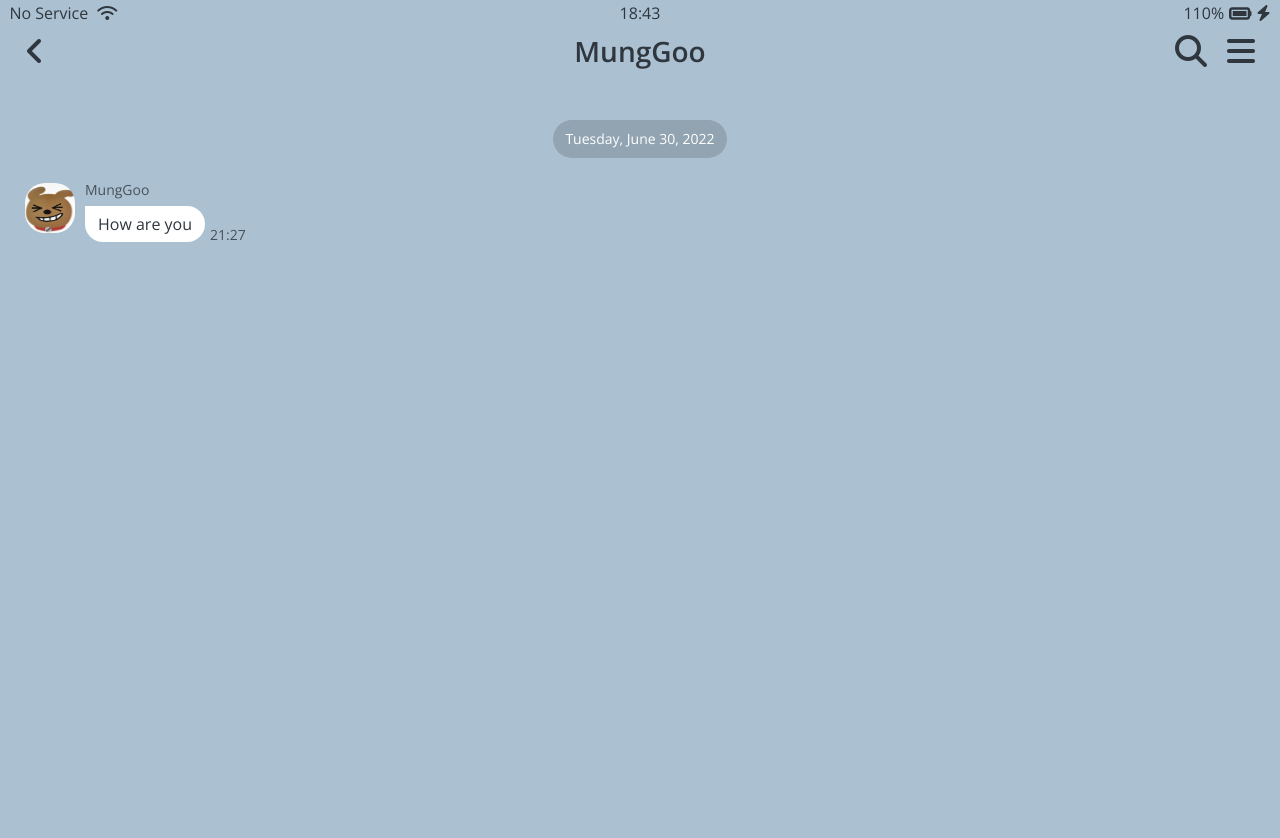
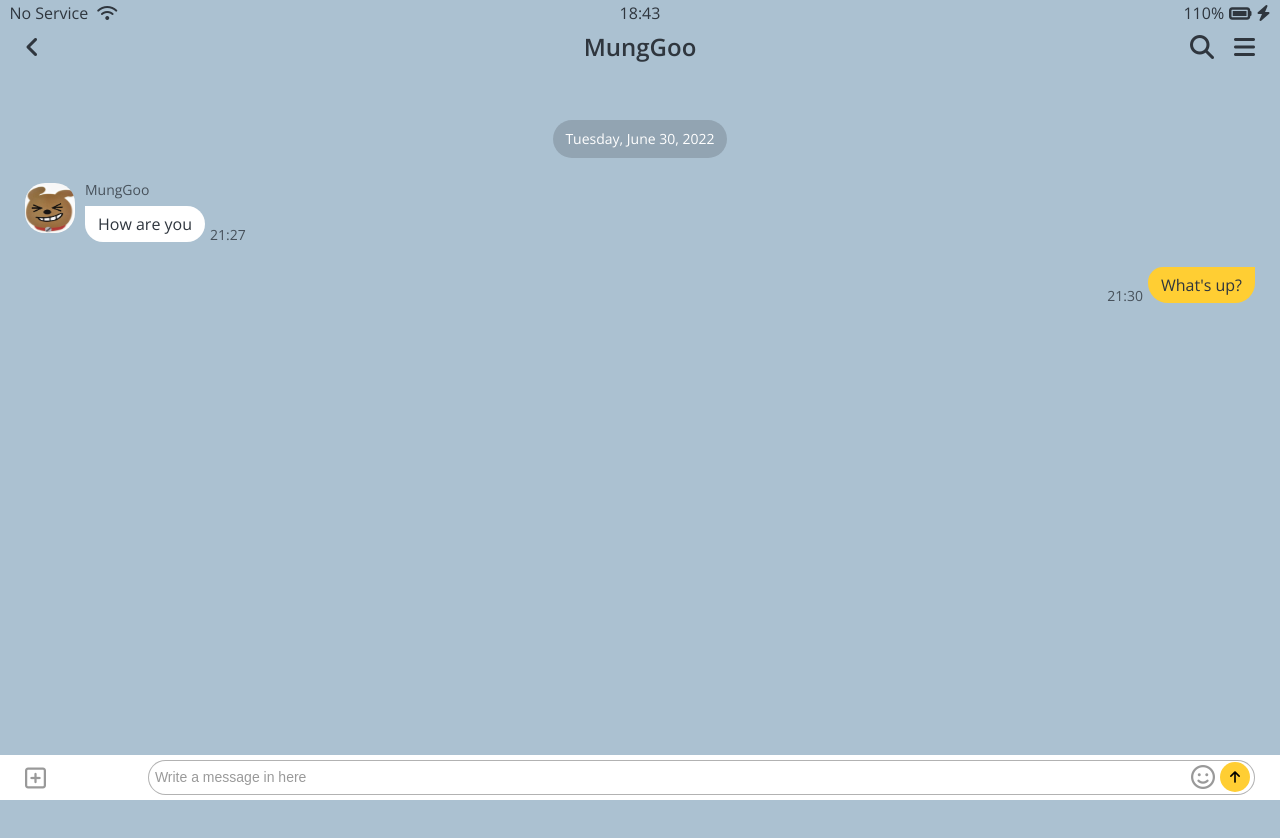
Before and after one commit to grapegrint/kokoa_clone_2022, a plain HTML site: page chat.html in a window 1280 px wide. Shown: the top 838 px of the page. Drawn offline with nearby package versions, Linux system fonts and the light colour scheme; files whose address does not match are found by name.

Commit message:
chat(updated_fin)

```diff
--- a/chat.html
+++ b/chat.html
@@ -24,15 +24,15 @@
     </div>
     <header class="alt-screen-header">
          <div class="alt-screen-header__column">
-            <a href="chats.html"> <i class="fa-solid fa-angle-left fa-2x"></i></a>
+            <a href="chats.html"> <i class="fa-solid fa-angle-left"></i></a>
             </div>
 
          <div class="alt-screen-header__column">
              <h1 class="alt-screen-header__title">MungGoo</h1>
          </div>
          <div class="alt-screen-header__column">
-            <span><i class="fa-solid fa-magnifying-glass fa-2x"></i></span>
-            <span><i class="fa-solid fa-bars fa-2x"></i></span>
+            <span><i class="fa-solid fa-magnifying-glass"></i></span>
+            <span><i class="fa-solid fa-bars"></i></span>
          </div>
     </header>
     <main class="main-screen main-chat">
@@ -48,17 +48,40 @@
                 <div class="message-row__contents">
                     <span class="message-row__bubble">How are you</span>
                     <span class="message-row__time">21:27</span>
-
                 </div>
             </div>
         </div>
 
 
-    </main>
+        <div class="message-row message-row__own">
+            <div class="message-row__colums">
+                <div class="message-row__contents">
+                    <span class="message-row__bubble">What's up? </span>
+                    <span class="message-row__time">21:30</span>
+                </div>
+            </div>
+        </div>
 
 
 
 
+
+
+        </div>
+
+
+    </main>
+
+    <form class="reply">
+        <div class="reply__column">
+            <i class="fa-regular fa-square-plus fa-xl"></i></div>
+        <div class="reply__column">
+            <input class="reply__column__message" type="text" placeholder=" Write a message in here"></input>
+            <i class="fa-regular fa-face-smile fa-xl"></i>
+            <button class= "reply__column__send">
+                <i class="fa-solid fa-arrow-up"></i></button>
+        </div>
+    </form>
 
     <script
     src="https://kit.fontawesome.com/1f7fdb41ef.js"
--- a/css/components/alt-screen-header.css
+++ b/css/components/alt-screen-header.css
@@ -7,7 +7,7 @@
 }
 
 .alt-screen-header__title{
-    font-size: 28px;
+    font-size: 24px;
     font-weight: 600;
 }
 
--- a/css/screen/chat.css
+++ b/css/screen/chat.css
@@ -1,5 +1,5 @@
 #chat-screen {
-  background-color:#abc1d1;
+  background-color: #abc1d1;
   height: 1000vh;
 }
 
@@ -14,6 +14,11 @@
 
 #chat-screen .status-bar {
   z-index: 2;
+}
+
+
+#chat-screen .alt-screen-header{
+  font-size: 24px;
 }
 
 .alt-screen-header__column {
@@ -33,6 +38,9 @@
   margin-top: 10px;
   z-index: 1;
 }
+
+
+
 
 .main-chat {
   margin-top: 120px;
@@ -83,3 +91,89 @@
   opacity: 0.8;
   font-size: 14px;
 }
+
+.message-row__colums {
+  margin-bottom: 25px;
+}
+
+.message-row__own {
+  justify-content: right;
+}
+
+.message-row__own .message-row__bubble {
+  background-color: var(--yellow);
+  border-top-left-radius: 15px;
+  border-top-right-radius: 0px;
+  margin-right: 0px;
+  margin-left: 5px;
+}
+
+.message-row__own .message-row__contents {
+  flex-direction: row-reverse;
+}
+
+.reply {
+  position: fixed;
+  bottom: 0;
+  width: 100%;
+  background-color: white;
+  display: flex;
+  justify-content: space-between;
+  padding: 5px 25px;
+  align-items: center;
+  box-sizing: border-box;
+}
+
+.reply .reply__column:first-child {
+  width: 10%;
+}
+
+.reply__column:first-child i {
+  color: rgba(0, 0, 0, 0.4);
+
+}
+
+
+
+.reply .reply__column:last-child {
+  width: 90%;
+}
+
+.reply input {
+  height: 35px;
+  width: 100%;
+  position: relative;
+  border-radius: 20px;
+  box-sizing: border-box;
+  border:var(--main-border);
+}
+
+.reply__column:last-child > i,
+.reply__column:last-child button {
+  position: absolute;
+}
+
+.reply__column:last-child > i {
+  right: 65px;
+  bottom: 22px;
+  color: rgba(0,0,0,0.4);
+}
+
+.reply__column:last-child button {
+  right: 30px;
+  bottom: 8px;
+  background-color: var(--yellow);
+  border-radius: 50%;
+  border: none;
+}
+
+.reply__column__send {
+  width: 30px;
+  height: 30px;
+}
+
+.reply__column__message::placeholder{
+  font-size: 14px;
+  color: rgba(0, 0, 0, 0.4)
+
+}
```
